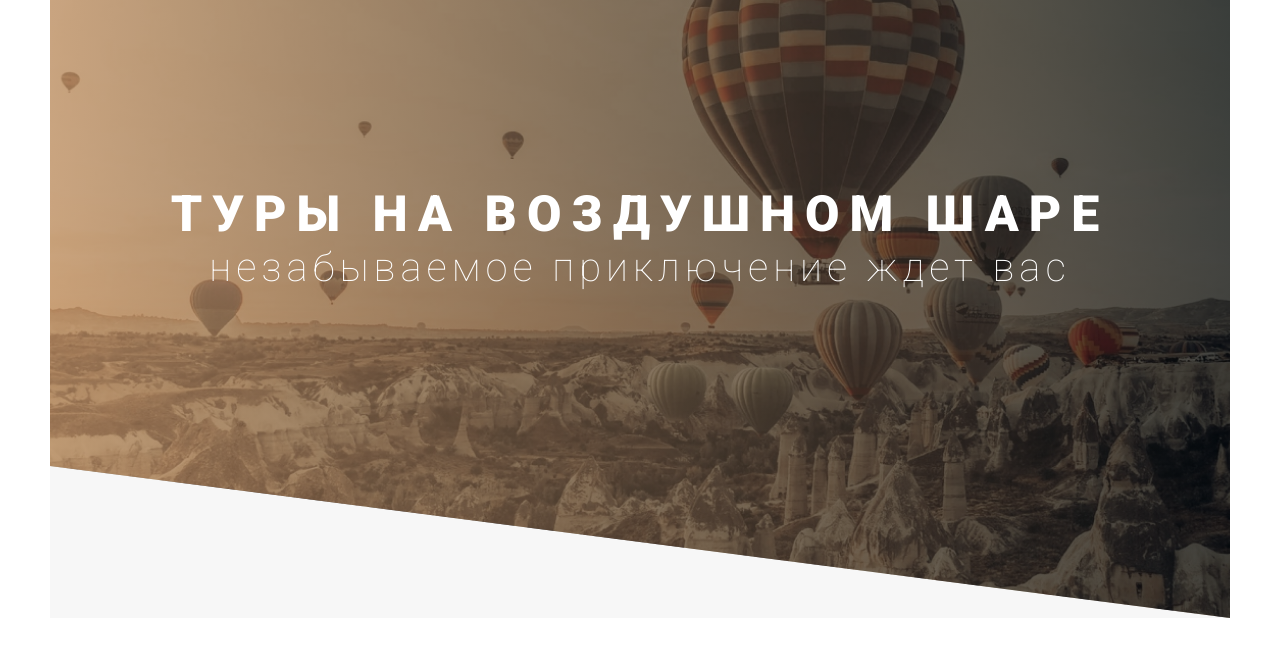
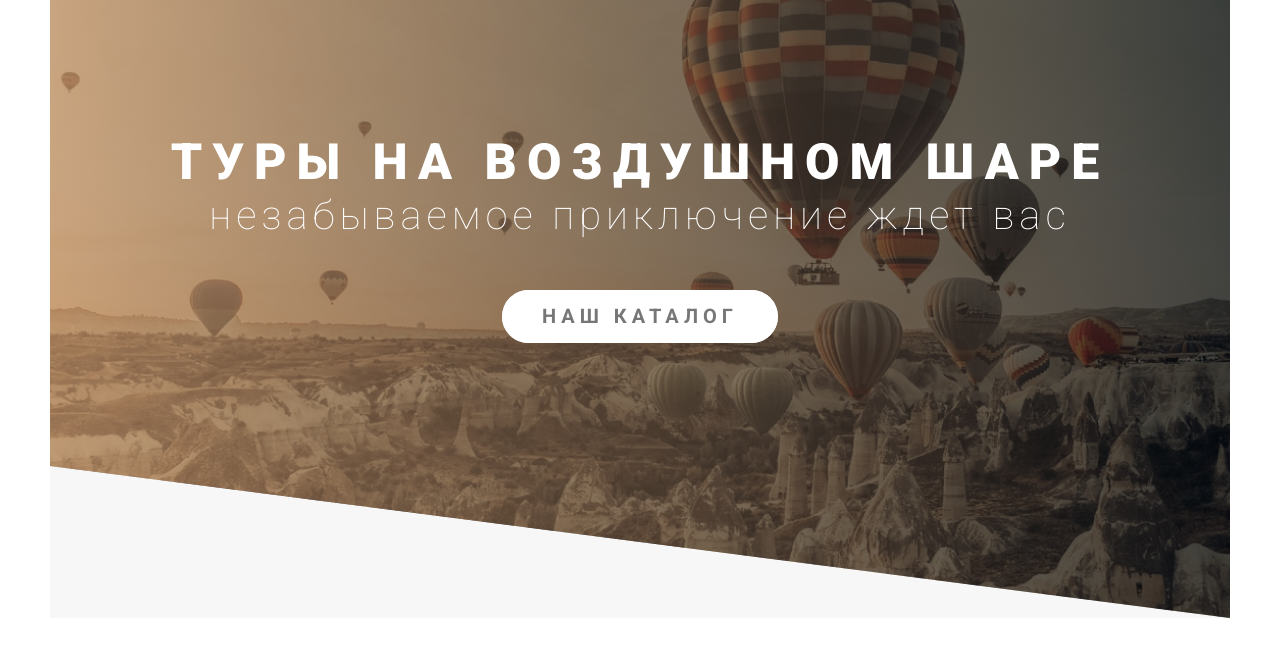
Before and after one commit to ADmytro/Baloon, a plain HTML site: page src/index.html in a window 1280 px wide. Shown: the part 192-848 px from the top of the page. Drawn offline with nearby package versions, Linux system fonts and the light colour scheme.

Commit message:
Fist section animation

```diff
--- a/src/index.html
+++ b/src/index.html
@@ -20,9 +20,8 @@
         <div class="header__box">
           <h1 class="title-first">
             <span class="title-first__main">ТУРЫ НА ВОЗДУШНОМ ШАРЕ</span>
-            <span class="title-first__secondary"
-              >незабываемое приключение ждет вас</span
-            >
+            <span class="title-first__secondary">незабываемое приключение ждет вас</span>
+            <a href="#" class="btn btn_animated" >НАШ КАТАЛОГ</a>
           </h1>
         </div>
       </header>
--- a/src/sass/style.sass
+++ b/src/sass/style.sass
@@ -1,10 +1,12 @@
+html
+    font-size: 62.5%
 body
-    padding: 50px
+    padding: 5rem
     color: #777777
     font-family: 'Roboto'
-    font-size: 16px
+    font-size: 1.6rem
     font-weight: 400
-    letter-spacing: 2px
+    letter-spacing: 2rem
 
 .container
     background-color: #F7F7F7
@@ -15,11 +17,11 @@ body
     clip-path: polygon(0 0, 100% 0, 100% 100%, 0 80%)
     position: relative
     &__logo
-        height: 70px
-        width: 56px
+        height: 7rem
+        width: 5.6rem
         position: absolute
-        top: 50px
-        left: 50px
+        top: 5rem
+        left: 5rem
     &__box
         position: absolute
         top: 50%
@@ -33,13 +35,90 @@ body
     &__main
         display: block
         font-weight: 800
-        font-size: 50px
-        line-height: 60px
-        letter-spacing: 10px
+        font-size: 5rem
+        line-height: 6rem
+        letter-spacing: 1rem
         text-transform: uppercase
+        animation-name: LeftToRight
+        animation-duration: 2s
+        animation-delay: .5s
+        animation-timing-function: ease
+        backface-visibility: hidden
     &__secondary
         display: block
         font-weight: 100
-        font-size: 40px
-        line-height: 48px
-        letter-spacing: 5px
+        font-size: 4rem
+        line-height: 4.8rem
+        letter-spacing: .5rem
+        animation-name: RightToLeft
+        animation-duration: 2s
+        animation-delay: .5s
+        animation-timing-function: ease
+        backface-visibility: hidden
+        margin-bottom: 5rem
+.btn
+    &:link, &:visited
+        text-transform: uppercase
+        text-decoration: none
+        color: #777777
+        font-size: 2rem
+        font-weight: 600
+        letter-spacing: .5rem
+        padding: 1.5rem 4rem
+        background-color: #ffffff
+        border-radius: 5rem
+        transition: all .3s
+        display: inline-block
+        position: relative
+    &:hover
+        transform: translateY(-.5rem)
+
+    &:active
+        transform: translateY(-.1rem)
+        &::after
+            transform: scaleX(1.5) scaleY(1.7)
+            opacity: 0
+    &::after
+        content: ''
+        width: 100%
+        height: 100%
+        display: inline-block
+        background-color: #ffffff
+        position: absolute
+        top:0
+        left: 0
+        z-index: -1
+        border-radius: 5rem
+        transition: all 1s
+    &_animated
+        animation: BtnToUp .5s ease-out .5s
+        animation-fill-mode: backwards
+
+
+@keyframes LeftToRight
+    0%
+        opacity: 0
+        transform: translateX(-10rem)
+    80%
+        transform: translateX(1rem)
+    100%
+        opacity: 1
+        transform: translateX(0)
+
+@keyframes RightToLeft
+    0%
+        opacity: 0
+        transform: translateX(10rem)
+    80%
+        transform: translateX(-1rem)
+    100%
+        opacity: 1
+        transform: translateX(0)
+
+@keyframes BtnToUp
+    0%
+        opacity: 0
+        transform: translateY(5rem)
+    100%
+        opacity: .5
+        transform: translateY(0)
```
Also changed, not shown: src/css/style.min.css.
